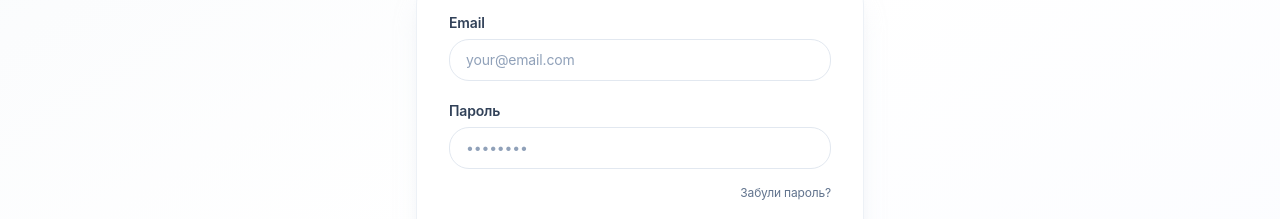
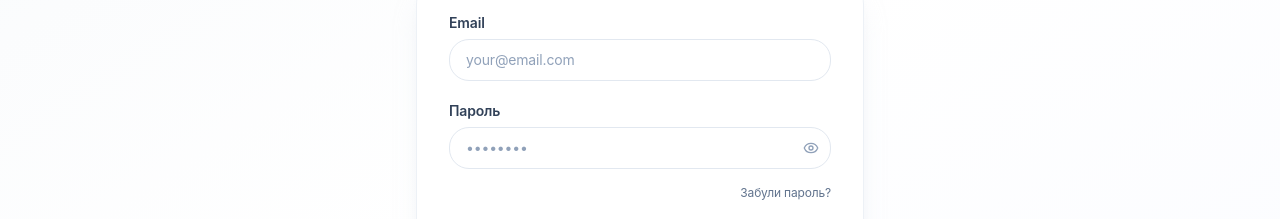
Before and after one commit to gipain/Workhive, a React (Vite) app in the folder frontend/: page /login in a window 1280 px wide. Shown: the part 358-577 px from the top of the page. Built offline with nearby package versions, Linux system fonts and the light colour scheme; no server answers.

Commit message:
fix: restore custom password toggle, hide browser native reveal buttons

```diff
--- a/frontend/src/components/ui/Input.tsx
+++ b/frontend/src/components/ui/Input.tsx
@@ -1,13 +1,17 @@
 import { clsx } from 'clsx';
+import { useState } from 'react';
 import type { InputHTMLAttributes } from 'react';
+import { Eye, EyeOff } from 'lucide-react';
 
 interface InputProps extends InputHTMLAttributes<HTMLInputElement> {
   label?: string;
   error?: string;
 }
 
-export function Input({ label, error, className, id, ...props }: InputProps) {
+export function Input({ label, error, className, id, type, ...props }: InputProps) {
   const inputId = id || label?.toLowerCase().replace(/\s/g, '_');
+  const [showPassword, setShowPassword] = useState(false);
+  const isPassword = type === 'password';
 
   return (
     <div className="w-full">
@@ -16,17 +20,32 @@ export function Input({ label, error, className, id, ...props }: InputProps) {
           {label}
         </label>
       )}
+      <div className="relative">
         <input
           id={inputId}
+          type={isPassword ? (showPassword ? 'text' : 'password') : type}
           className={clsx(
             'w-full px-4 py-2.5 border rounded-xl text-sm transition-all duration-200',
             'focus:outline-none focus:ring-2 focus:ring-indigo-500/20 focus:border-indigo-400',
             'placeholder:text-slate-400',
+            '[&::-ms-reveal]:hidden [&::-ms-clear]:hidden',
             error ? 'border-red-300 bg-red-50/50' : 'border-slate-200 bg-white hover:border-slate-300',
+            isPassword && 'pr-10',
             className
           )}
           {...props}
         />
+        {isPassword && (
+          <button
+            type="button"
+            tabIndex={-1}
+            onClick={() => setShowPassword((v) => !v)}
+            className="absolute right-3 top-1/2 -translate-y-1/2 text-slate-400 hover:text-slate-600 transition-colors"
+          >
+            {showPassword ? <EyeOff size={16} /> : <Eye size={16} />}
+          </button>
+        )}
+      </div>
       {error && <p className="mt-1.5 text-xs font-medium text-red-500">{error}</p>}
     </div>
   );
--- a/frontend/src/index.css
+++ b/frontend/src/index.css
@@ -1,4 +1,10 @@
 @import "tailwindcss";
+
+/* ── Hide browser-native password reveal buttons ──────── */
+input[type="password"]::-ms-reveal,
+input[type="password"]::-ms-clear {
+  display: none;
+}
 
 /* ── Premium Design System ──────────────────────────────── */
 @import url('https://fonts.googleapis.com/css2?family=Inter:ital,wght@0,300;0,400;0,500;0,600;0,700;0,800;0,900;1,400&display=swap');
```
Lines whose indentation alone changed are shown as unchanged.
